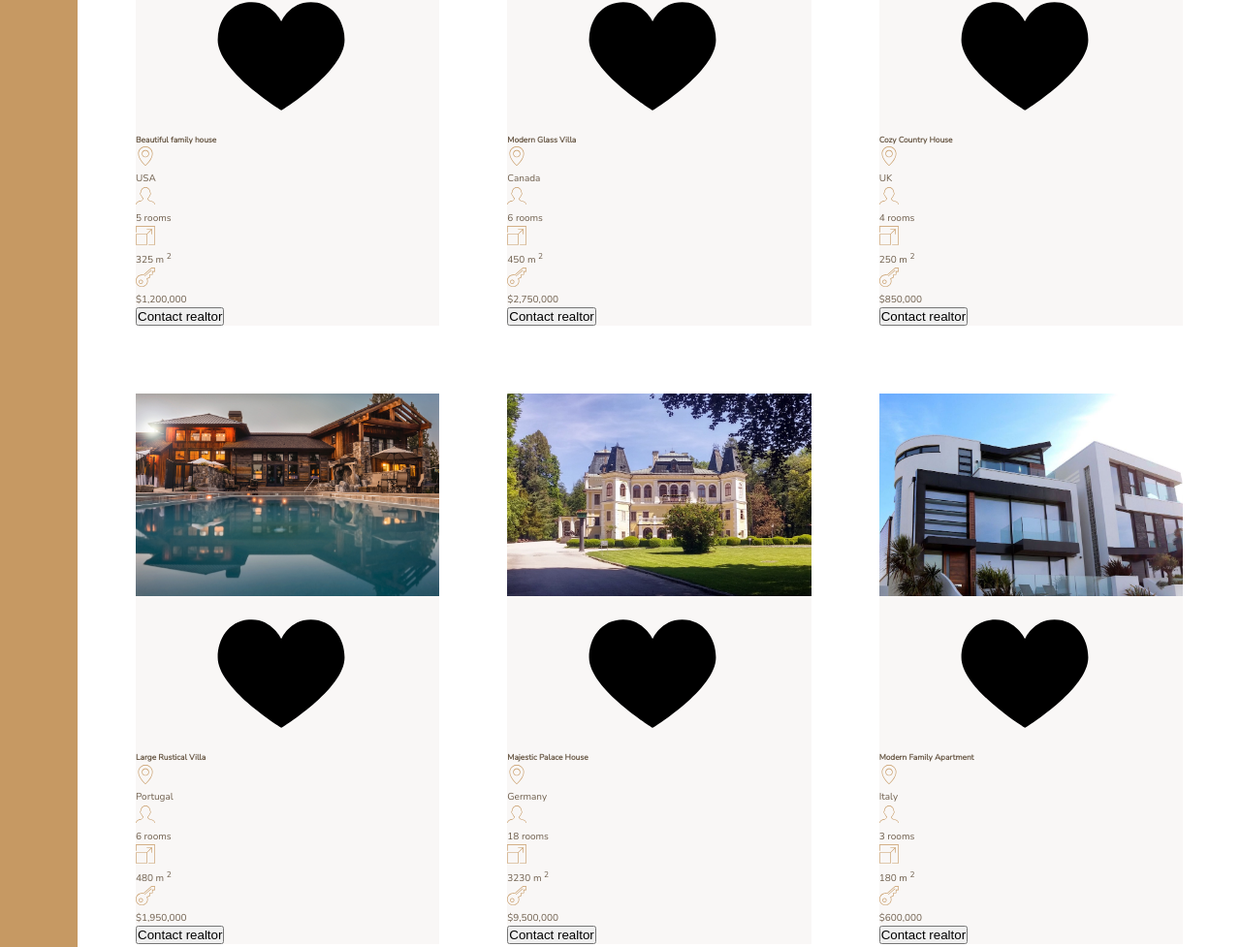
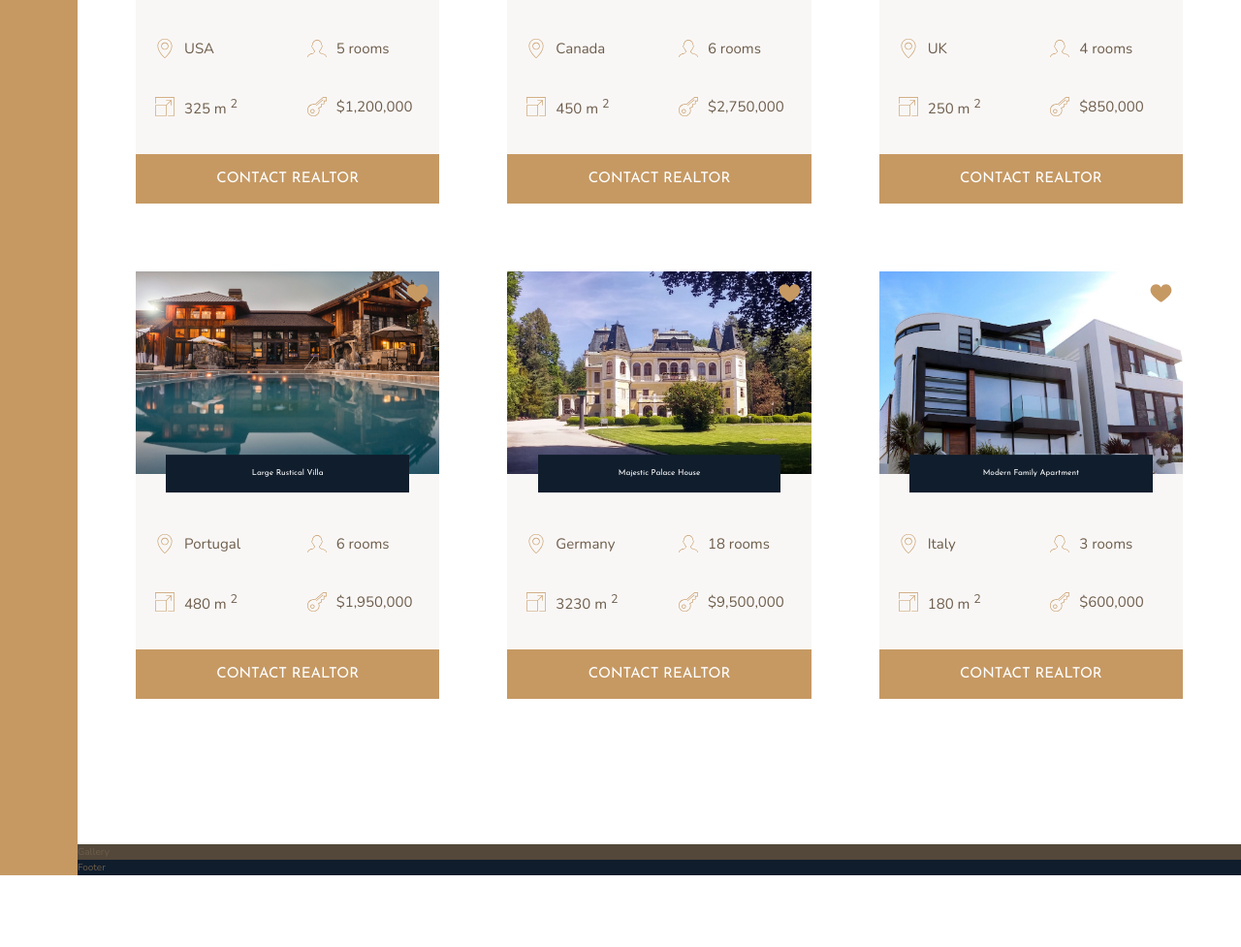
Before and after one commit to foysalimran/nexter, a website: page index.html in a window 1280 px wide. Shown: the part 2256-3233 px from the top of the page at 97% size. After the commit the page ends 3159 px from the top, so only its background shows below. Drawn offline with nearby package versions, Linux system fonts and the light colour scheme.

Commit message:
building homes 2

```diff
--- a/index.html
+++ b/index.html
@@ -135,7 +135,7 @@
                     </svg>
                     <p>$1,200,000</p>
                 </div>
-                <button class="cta">Contact realtor</button>
+                <button class="btn home__btn">Contact realtor</button>
             </div>
 
             <div class="home">
@@ -171,7 +171,7 @@
                     </svg>
                     <p>$2,750,000</p>
                 </div>
-                <button class="cta">Contact realtor</button>
+                <button class="btn home__btn">Contact realtor</button>
             </div>
 
             <div class="home">
@@ -207,7 +207,7 @@
                     </svg>
                     <p>$850,000</p>
                 </div>
-                <button class="cta">Contact realtor</button>
+                <button class="btn home__btn">Contact realtor</button>
             </div>
 
             <div class="home">
@@ -243,7 +243,7 @@
                     </svg>
                     <p>$1,950,000</p>
                 </div>
-                <button class="cta">Contact realtor</button>
+                <button class="btn home__btn">Contact realtor</button>
             </div>
 
             <div class="home">
@@ -279,7 +279,7 @@
                     </svg>
                     <p>$9,500,000</p>
                 </div>
-                <button class="cta">Contact realtor</button>
+                <button class="btn home__btn">Contact realtor</button>
             </div>
 
             <div class="home">
@@ -315,7 +315,7 @@
                     </svg>
                     <p>$600,000</p>
                 </div>
-                <button class="cta">Contact realtor</button>
+                <button class="btn home__btn">Contact realtor</button>
             </div>
 
         </section>
--- a/sass/_homes.scss
+++ b/sass/_homes.scss
@@ -11,31 +11,71 @@
 .home {
     background-color: $color-grey-light-1;
 
+    display: grid;
+    grid-template-columns: repeat(2, 1fr);
+    grid-row-gap: 3.5rem;
+
     &__img {
         width: 100%;
+        grid-column: 1 / -1;
+        grid-row: 1 / 2;
+        z-index: 1;
     }
 
     &__like {
-
+        grid-row: 1 / 2;
+        grid-column: 2 / 3;
+        fill: $color-primary;
+        height: 2.5rem;
+        width: 2.5rem;
+        z-index: 2;
+        cursor: pointer;
+        justify-self: end;
+        margin: 1rem;
     }
 
     &__name {
+        grid-row: 1 / 2;
+        grid-column: 1 / -1;
+        justify-self: center;
+        align-self: end;
+        z-index: 3;
 
+        width: 80%;
+        font-family: $font-display;
+        font-style: 1.6rem;
+        text-align: center;
+        padding: 1.25rem;
+        background-color: $color-secondary;
+        color: #fff;
+        font-weight: 400;
+        transform: translateY(50%);
+    }
+
+    &__location,
+    &__rooms{
+        margin-top: 2.5rem;
     }
 
     &__location,
     &__rooms,
     &__area,
     &__price {
+        font-size: 1.5rem;
+        margin-left: 2rem;
+        display: flex;
+        align-items: center;
 
         svg {
             fill: $color-primary;
             height: 2rem;
             width: 2rem;
+            margin-right: 1rem;
         }
 
-        p {
+    }
 
-        }
+    &__btn {
+        grid-column: 1 / -1;
     }
 }
```
Also changed, not shown: css/style.css.
